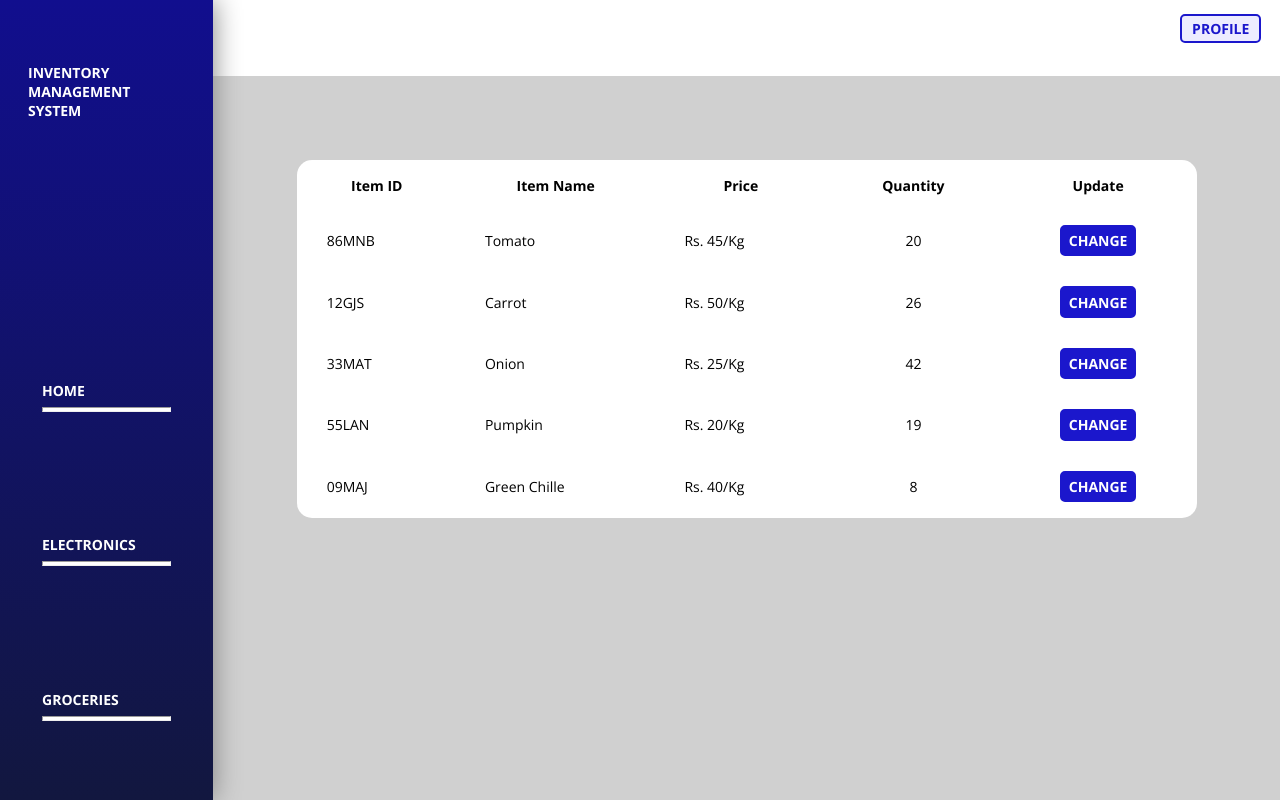
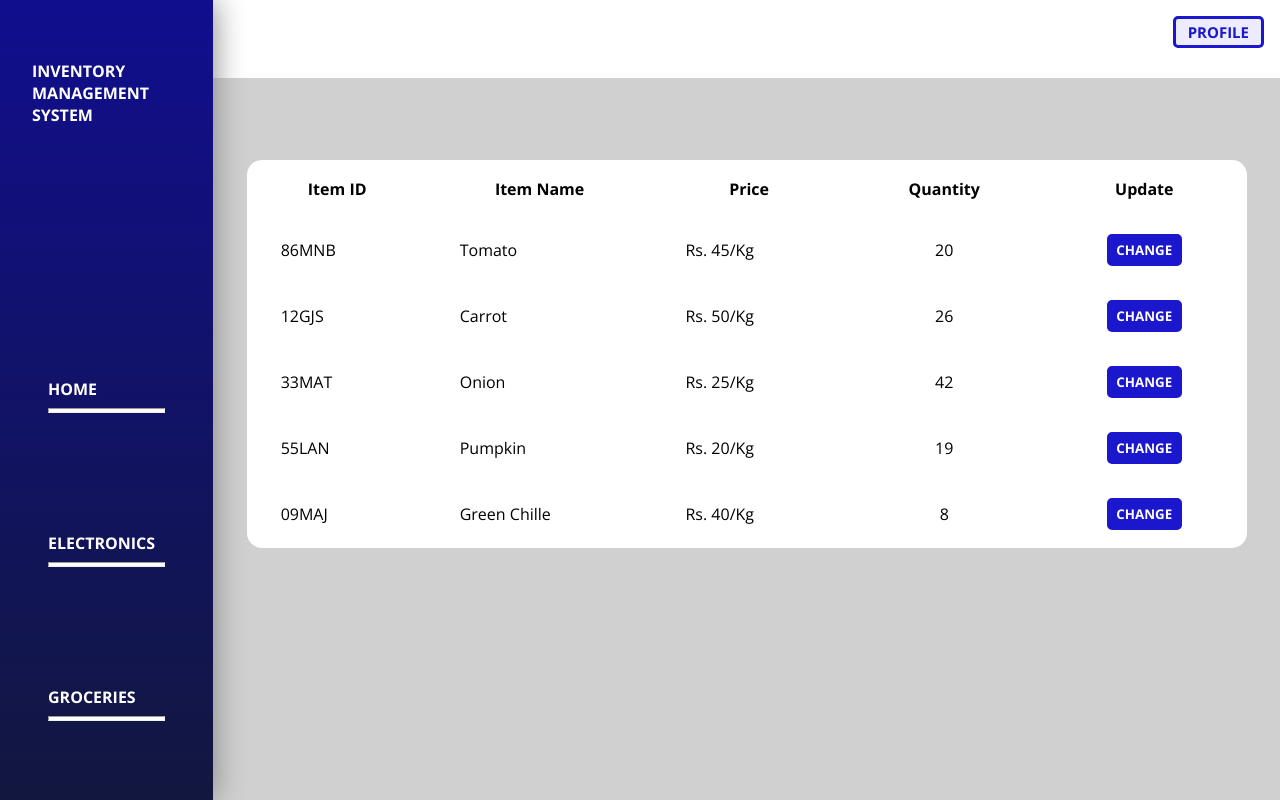
Before and after one commit to srjnm/wap-css-ims, a plain HTML site: page groceries.html in a window 1280 px wide. Drawn offline with nearby package versions, Linux system fonts and the light colour scheme.

Commit message:
File replaced

```diff
--- a/groceries.html
+++ b/groceries.html
@@ -6,7 +6,6 @@
 		<style>
 			*{
 				font-family: 'Open Sans';
-				font-size: 14px;
 			}
 			body{
 				min-height: 100%;
@@ -26,6 +25,7 @@
 			}
 			#grid{
 				height: 100%;
+				/*height: 95.6vh;*/
 				display: grid;
 				grid-template-columns: 2fr 10fr;
 			}
@@ -56,7 +56,7 @@
 				padding: 1em;
 			}
 			.header{
-				height: 6vh;
+				height: 5.8vh;
 				background-color: white;
 				box-shadow-bottom: 0px 0px 1em grey;
 			}
@@ -66,9 +66,12 @@
 				background-color: #EDECFF;
 				font-weight: bold;
 				text-transform: uppercase;
-				padding: 3px 10px;
+				padding: 3px 12px;
 				border-radius: 5px;
-				border: 2px solid #1B17CC;
+				border: 3px solid #1B17CC;
+			}
+			#profile{
+				font-size: 15px;
 			}
 			hr{
 				color: white;
@@ -121,7 +124,7 @@
 					</div>
 				</div>
 				<div style="padding: 0em; margin: 0 auto;">
-					<table style="background-color: white; border-radius: 15px; width: 900px; height: 100px">
+					<table style="background-color: white; border-radius: 15px; width: 1000px;">
 						<tr>
 							<th>Item ID</th>
 							<th>Item Name</th>
```
